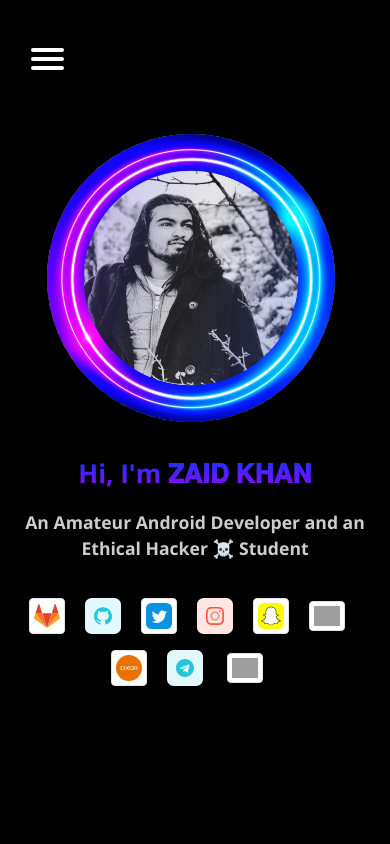
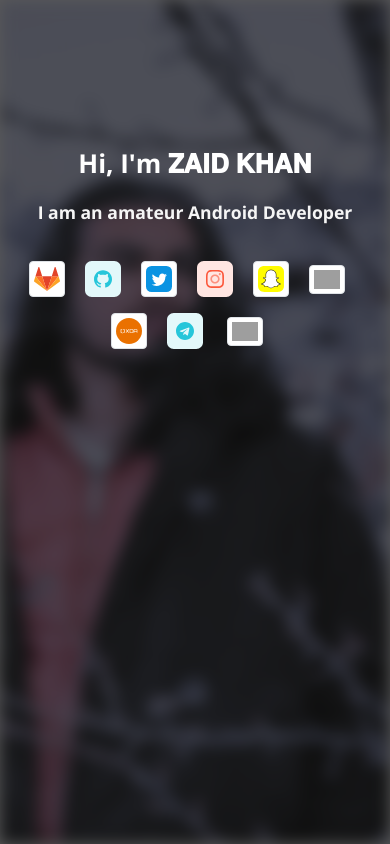
Before and after one commit to zaidkhan0997/zaidkhan0997.github.io, a PHP site: page / in a window 390 px wide. Run offline with PHP 8.4, Linux system fonts and the light colour scheme; some libraries are stand-ins or nearby versions; grey boxes are pictures that could not be loaded.

Commit message:
Updation
Source Update

```diff
--- a/css/style.css
+++ b/css/style.css
@@ -6,118 +6,8 @@
    margin: 0;
    padding: 0;
    margin-bottom: 1rem;
-   background: #000;
    font-family: 'Open Sans', sans-serif;
-   color: #cdcdcd;
- }
-
- #menuToggle
- {
-   display: block;
-   position: relative;
-   left:1rem;
-   top:2rem;
-   z-index: 1;
-   -webkit-user-select: none;
-   user-select: none;
- }
-
- #menuToggle a
- {
-   text-decoration: none;
-   color: #fcfcfc;
-   transition: color 0.3s ease;
- }
-
- #menuToggle a:hover
- {
-   color: blueviolet;
- }
-
- #menuToggle input
- {
-   display: block;
-   width: 40px;
-   height: 32px;
-   position: absolute;
-   top: -7px;
-   left: -5px;
-   cursor: pointer;
-   opacity: 0;
-   z-index: 2;
-   -webkit-touch-callout: none;
- }
-
- #menuToggle span
- {
-   display: block;
-   width: 33px;
-   height: 4px;
-   margin-bottom: 5px;
-   position: relative;
-   background: #ffffff;
-   border-radius: 3px;
-   z-index: 1;
-   transform-origin: 4px 0px;
-   transition: transform 0.5s cubic-bezier(0.77,0.2,0.05,1.0),
-               background 0.5s cubic-bezier(0.77,0.2,0.05,1.0),
-               opacity 0.55s ease;
- }
-
- #menuToggle span:first-child
- {
-   transform-origin: 0% 0%;
- }
-
- #menuToggle span:nth-last-child(2)
- {
-   transform-origin: 0% 100%;
- }
-
- #menuToggle input:checked ~ span
- {
-   opacity: 1;
-   transform: rotate(45deg) translate(-2px, -1px);
-   background: #ffffff;
- }
-
- #menuToggle input:checked ~ span:nth-last-child(3)
- {
-   opacity: 0;
-   transform: rotate(0deg) scale(0.2, 0.2);
- }
-
- #menuToggle input:checked ~ span:nth-last-child(2)
- {
-   transform: rotate(-45deg) translate(0, -1px);
- }
-
- #menu
- {
-   position: absolute;
-   width: 100vw;
-   min-height: 100vh;
-   margin: -100px 0 0 -50px;
-   padding: 50px;
-   left:2rem;
-   padding-top: 125px;
-   background: #000000;
-   list-style-type: none;
-   -webkit-font-smoothing: antialiased;
-   transform-origin: 0% 0%;
-   transform: translate(-100%, 0);
-   transition: transform 0.5s cubic-bezier(0.77,0.2,0.05,1.0);
- }
-
- #menu li
- {
-   padding: 10px 0;
-   font-size: 22px;
- }
-
- #menuToggle input:checked ~ ul
- {
-   transform: none;
+   /*color: #cdcdcd;*/
  }
 
  .name{
@@ -125,9 +15,9 @@
      margin-top: 1rem;
      font-family: 'Open Sans', sans-serif;
      font-weight: 700;
-     background: -webkit-linear-gradient(rgb(0, 60, 255), rgb(162, 0, 255));
+     color: white;
+     background-clip: text;
   -webkit-background-clip: text;
-  -webkit-text-fill-color: transparent;
   -webkit-transition: all 0.4s ease 0s;
  -moz-transition: all 0.4s ease 0s;
  -o-transition: all 0.4s ease 0s;
@@ -136,9 +26,9 @@
  }
 
  .name:hover{
-  background: -webkit-linear-gradient(rgb(140, 0, 255), rgb(0, 89, 255));
+  color: white;
+  background-clip: text;
   -webkit-background-clip: text;
-  -webkit-text-fill-color: transparent;
   -webkit-font-smoothing: antialiased;
   -webkit-transition: all 0.4s ease 0s;
  -moz-transition: all 0.4s ease 0s;
@@ -177,3 +67,19 @@
  .header{
    margin-bottom:5rem;
  }
+
+ .bg{
+  position: absolute;
+  width: 100% ;
+  height: 100vh ;
+  filter: blur(8px);
+  -webkit-filter: blur(8px);
+  object-fit: cover;
+ }
+.shade{
+  position: absolute;
+  width: 100% ;
+  height: 100vh ;
+  background-color: rgba(0, 0, 0, 0.648);
+  object-fit: cover;
+}
--- a/index.html
+++ b/index.html
@@ -23,6 +23,8 @@
     <title>𝐙𝐀𝐈𝐃 || 𝐊𝐇𝐀𝐍</title>
   </head>
   <body>
+    <img class="bg" src="./img/zaidkhan0997.jpg">
+    <div class="shade"></div>
 
     <div class="container">
 
@@ -30,23 +32,11 @@
 <div class="header">
   <div class="container">
         <nav role="navigation">
-          <div id="menuToggle">
-            <input type="checkbox" />
-            <span></span>
-            <span></span>
-            <span></span>
-
-            <ul id="menu">
-              <a href="#"><li>Home</li></a>
-              <a href="https://t.me/zaidkhan0997/" target="_blank"><li>Telegram</li></a>
-            </ul>
-		  </div>
 		</nav>
 	<div class="row align-items-centre">
-        <div class="col-12 col-md-6 order-md-1"> </div>
-      <div class="col-12 col-md-6 order-md-2"> <a href="https://github.com/zaidkhan0997" target="_self"><img src="img/zaid.jpg" alt="" class="profile-pic img-fluid"></a> </div>
-<div class="col-12 col-md-6 order-md-2"><div class="name">Hi, I'm 𝐙𝐀𝐈𝐃 𝐊𝐇𝐀𝐍</div>
-        <div class="about-me"><strong>An Amateur</strong> <strong>Android Developer</strong> <strong>and an</strong> <strong>Ethical Hacker ☠️ Student</strong></div>
+
+<div class="col-12 col-md-8 order-md-2"><div class="name">Hi, I'm 𝐙𝐀𝐈𝐃 𝐊𝐇𝐀𝐍</div>
+        <div class="about-me" style="color: whitesmoke;"><strong>I am an amateur</strong> <strong>Android Developer</strong> </div>
         <div class="socialmediao">
 			<a href="https://gitlab.com/zaidkhan0997" target="_blank"><img src="img/social/gitlab.svg" alt="" class="socialmedia img-fluid img-thumbnail"></a>
 			<a href="http://github.com/zaidkhan0997/" target="_blank"><img src="img/social/github.svg" alt="" class="socialmedia img-fluid">
```
